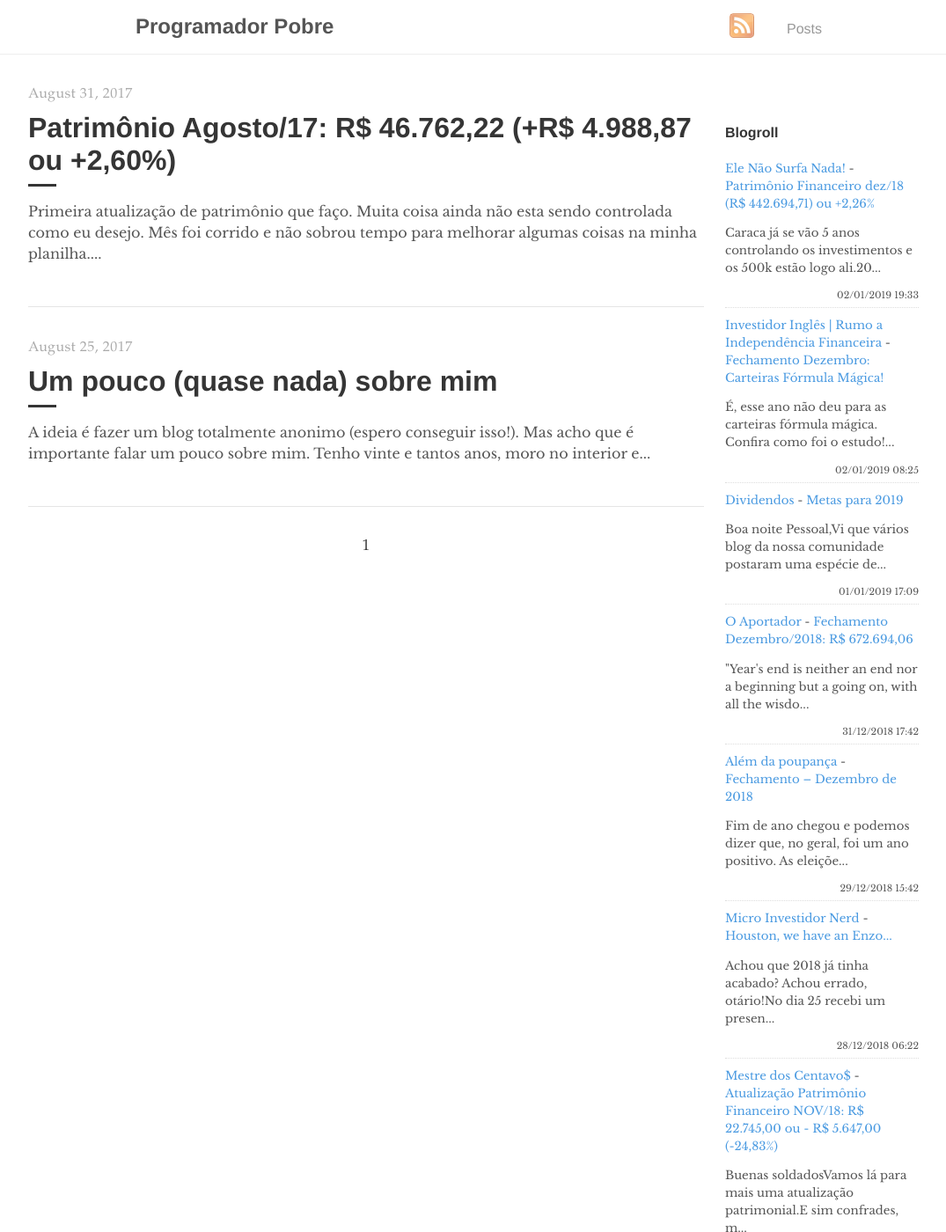
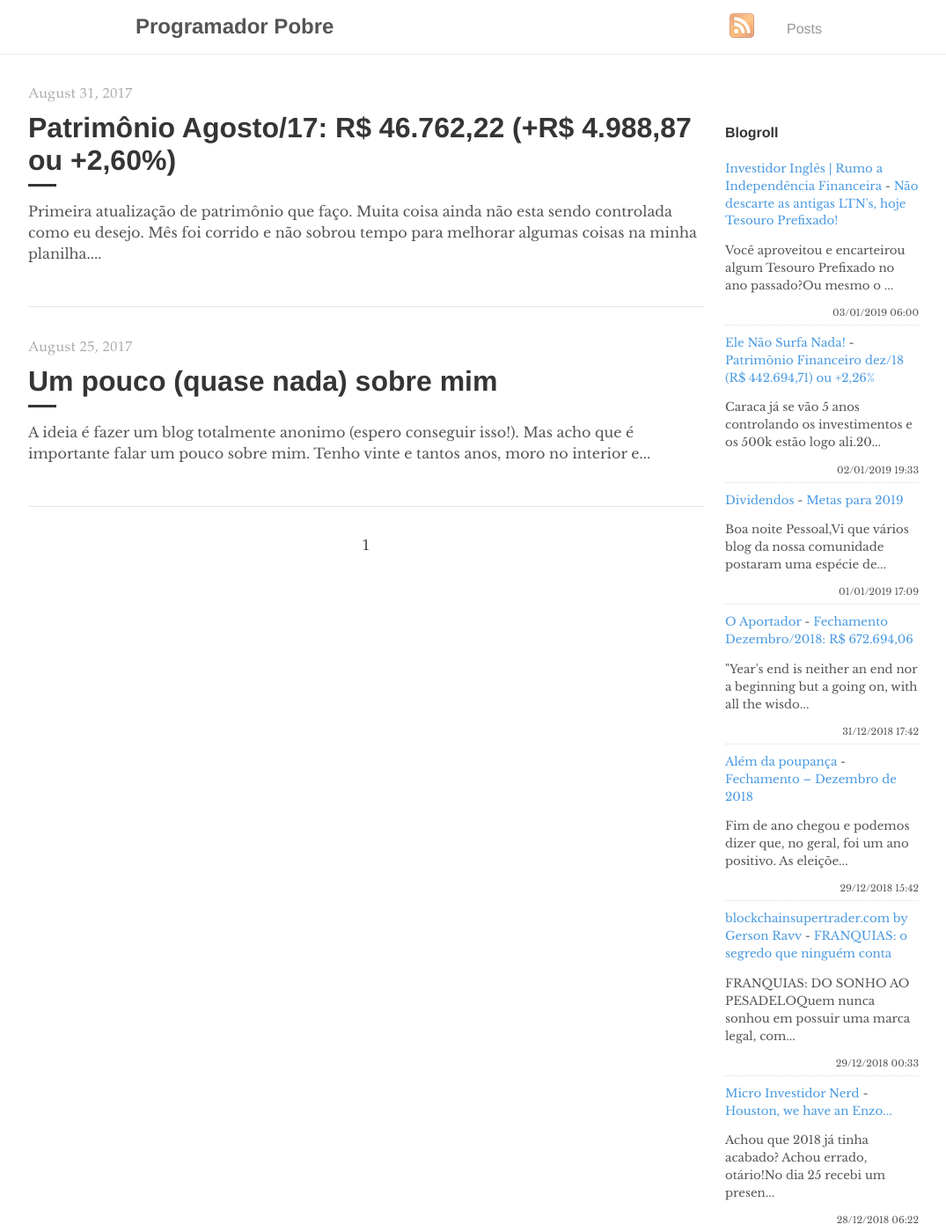
Before and after one commit to programadorpobre/programadorpobre.github.io, a Jekyll site: the page built from index.html, in a window 1280 px wide and 1400 px high. Shown: the whole window at 88% size, without its empty margins (96-1171 px from the left). Built offline with Jekyll 4.4.1, drawn with Linux system fonts in a browser that asks for light colours; the list of posts is cut into pages by our own code; comment, search, counter and statistics services are not loaded.

Commit message:
[ci skip] travis #516

```diff
--- a/_includes/feed-entries.html
+++ b/_includes/feed-entries.html
@@ -1,12 +1,12 @@
+<div class="feed-entry">
+    <a class="feed-entry-site-name" href="https://www.investidoringles.com/">Investidor Inglês | Rumo a Independência Financeira</a> - <a class="feed-entry-title" href="https://www.investidoringles.com/2019/01/investir-tesouro-prefixado-em-2019.html">Não descarte as antigas LTN's, hoje Tesouro Prefixado!</a>
+    <p class="feed-entry-summary">Você aproveitou e encarteirou algum Tesouro Prefixado no ano passado?Ou mesmo o ...</p>
+    <time datetime="2019-01-03T06:00:00.000-02:00">03/01/2019 06:00</time>
+</div>
 <div class="feed-entry">
     <a class="feed-entry-site-name" href="https://elenaosurfanada.blogspot.com/">Ele Não Surfa Nada!</a> - <a class="feed-entry-title" href="https://elenaosurfanada.blogspot.com/2019/01/patrimonio-financeiro-dez18-r-44269471.html">Patrimônio Financeiro dez/18 (R$ 442.694,71) ou +2,26%</a>
     <p class="feed-entry-summary">Caraca já se vão 5 anos controlando os investimentos e os 500k estão logo ali.20...</p>
     <time datetime="2019-01-02T19:33:00.001-02:00">02/01/2019 19:33</time>
-</div>
-<div class="feed-entry">
-    <a class="feed-entry-site-name" href="https://www.investidoringles.com/">Investidor Inglês | Rumo a Independência Financeira</a> - <a class="feed-entry-title" href="https://www.investidoringles.com/2019/01/fechamento-dezembro-greenblatt.html">Fechamento Dezembro: Carteiras Fórmula Mágica!</a>
-    <p class="feed-entry-summary">É, esse ano não deu para as carteiras fórmula mágica. Confira como foi o estudo!...</p>
-    <time datetime="2019-01-02T08:25:00.000-02:00">02/01/2019 08:25</time>
 </div>
 <div class="feed-entry">
     <a class="feed-entry-site-name" href="http://bonsdividendos.blogspot.com/">Dividendos</a> - <a class="feed-entry-title" href="http://bonsdividendos.blogspot.com/2019/01/metas-para-2019.html">Metas para 2019</a>
@@ -24,6 +24,11 @@
     <time datetime="2018-12-29T15:42:00.000-02:00">29/12/2018 15:42</time>
 </div>
 <div class="feed-entry">
+    <a class="feed-entry-site-name" href="http://www.blockchainsupertrader.com/">blockchainsupertrader.com by Gerson Ravv</a> - <a class="feed-entry-title" href="http://www.blockchainsupertrader.com/2018/12/franquias-o-segredo-que-ninguem-conta.html">FRANQUIAS: o segredo que ninguém conta</a>
+    <p class="feed-entry-summary">FRANQUIAS: DO SONHO AO PESADELOQuem nunca sonhou em possuir uma marca legal, com...</p>
+    <time datetime="2018-12-29T00:33:00.000-02:00">29/12/2018 00:33</time>
+</div>
+<div class="feed-entry">
     <a class="feed-entry-site-name" href="https://microinvestidornerd.blogspot.com/">Micro Investidor Nerd</a> - <a class="feed-entry-title" href="https://microinvestidornerd.blogspot.com/2018/12/houston-we-have-enzo.html">Houston, we have an Enzo...</a>
     <p class="feed-entry-summary">Achou que 2018 já tinha acabado? Achou errado, otário!No dia 25 recebi um presen...</p>
     <time datetime="2018-12-28T06:22:00.000-08:00">28/12/2018 06:22</time>
```
